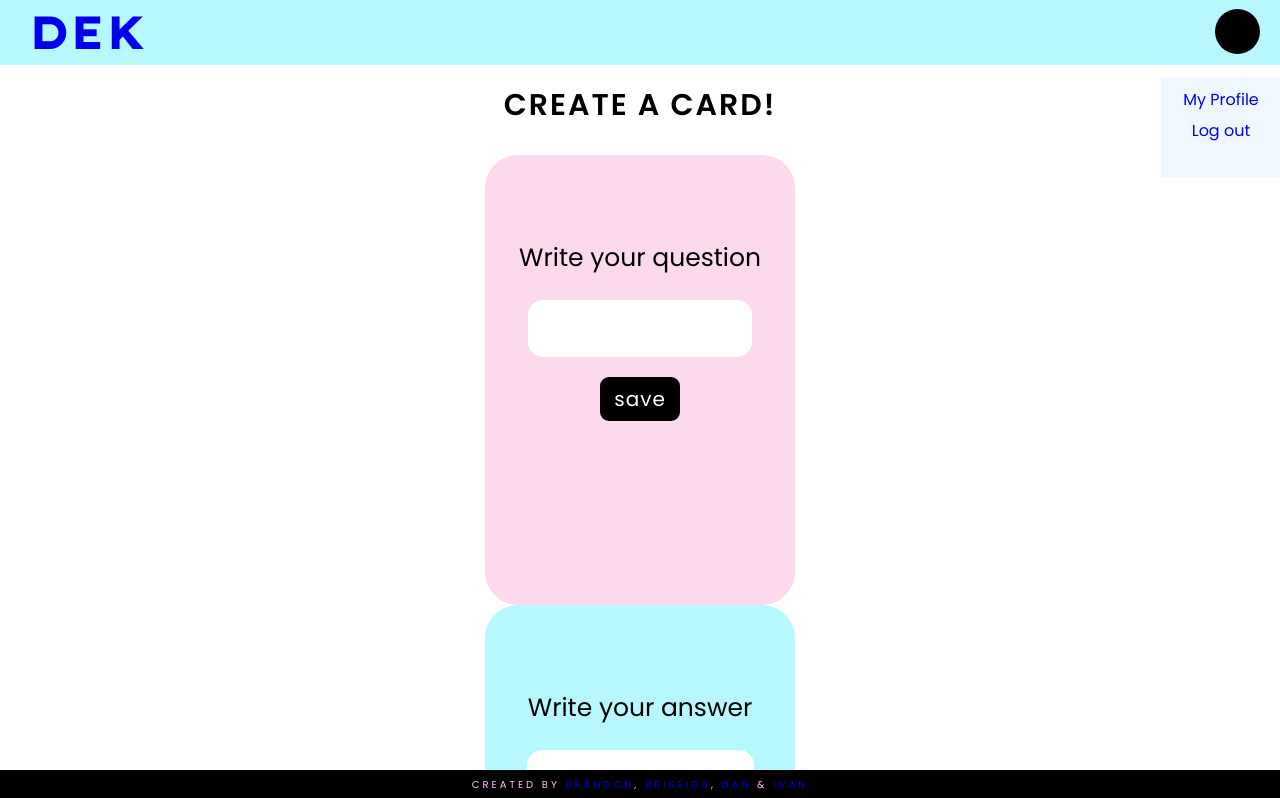
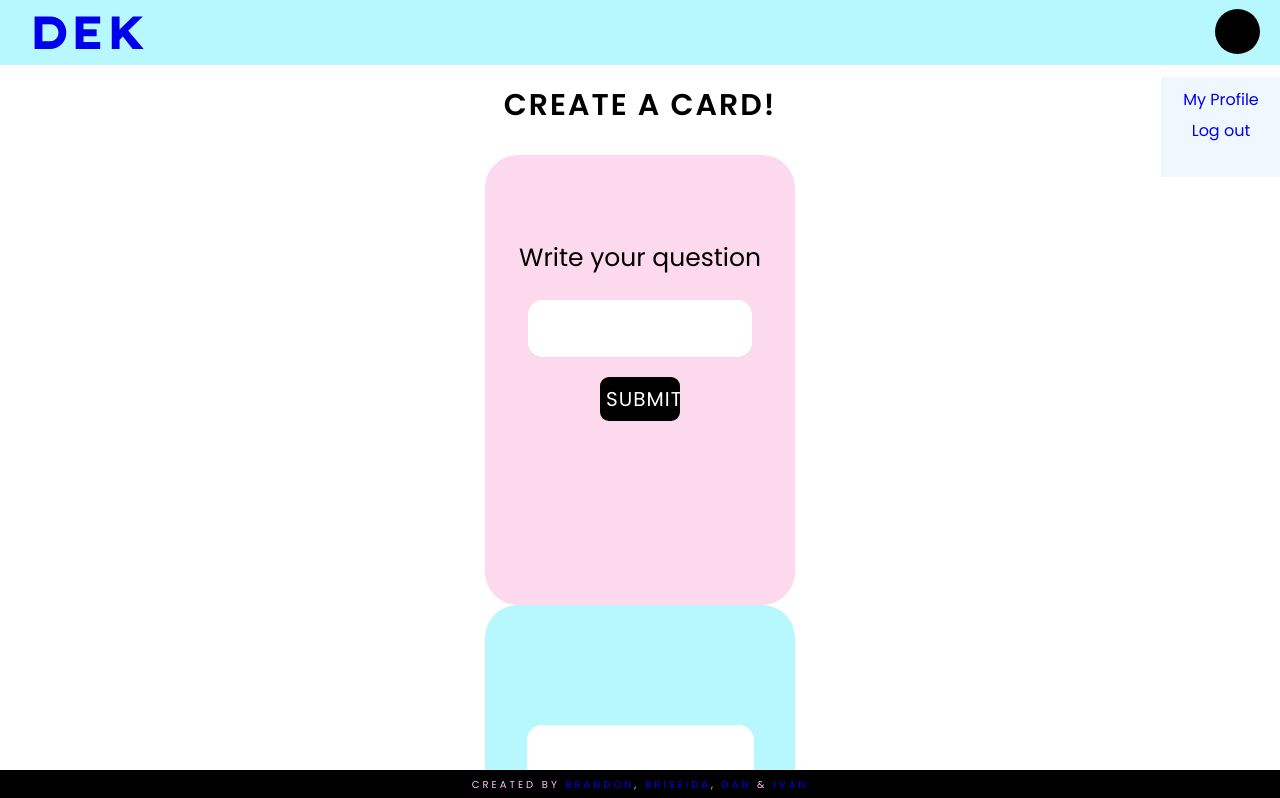
Before and after one commit to brizmon/DEK, a React (Create React App) app in the folder client/: page /createcard in a window 1280 px wide. Shown: the top 798 px of the page. Built offline with nearby package versions, Linux system fonts and the light colour scheme.

Commit message:
minor changes to createcard (#68)

```diff
--- a/client/src/components/CreateCard.jsx
+++ b/client/src/components/CreateCard.jsx
@@ -50,29 +50,29 @@ class CreateCard extends Component{
             <div className="create-front-side-card">
               <p>Write your question</p>
               <form method="POST" onSubmit={this.handleFormSubmit}>
-                  <input
+                 <input
                   type="text"
                   placeholder=" "
                   name="question"
                   value={this.state.question}
                   onChange={this.handleInputChange}
-                  />
+                />
 
                 <input
-                className="save-front-side-card"
-                type="submit"
-                value="save"
+
+                  className="save-front-side-card"
+                  type="submit"
+                  value="SUBMIT QUESTION"
                 />
               </form>
 
             </div>
           </div>
 
-
            <div className="create-back">
             <div className="create-back-side-card">
-              <p>Write your answer</p>
               <form method="POST" onSubmit={this.handleFormSubmit}>
+
                 <textarea
                 type="text"
                 placeholder=" "
@@ -89,6 +89,7 @@ class CreateCard extends Component{
               </form>
 
             </div>
+
           </div>
 
         <Footer />
```
